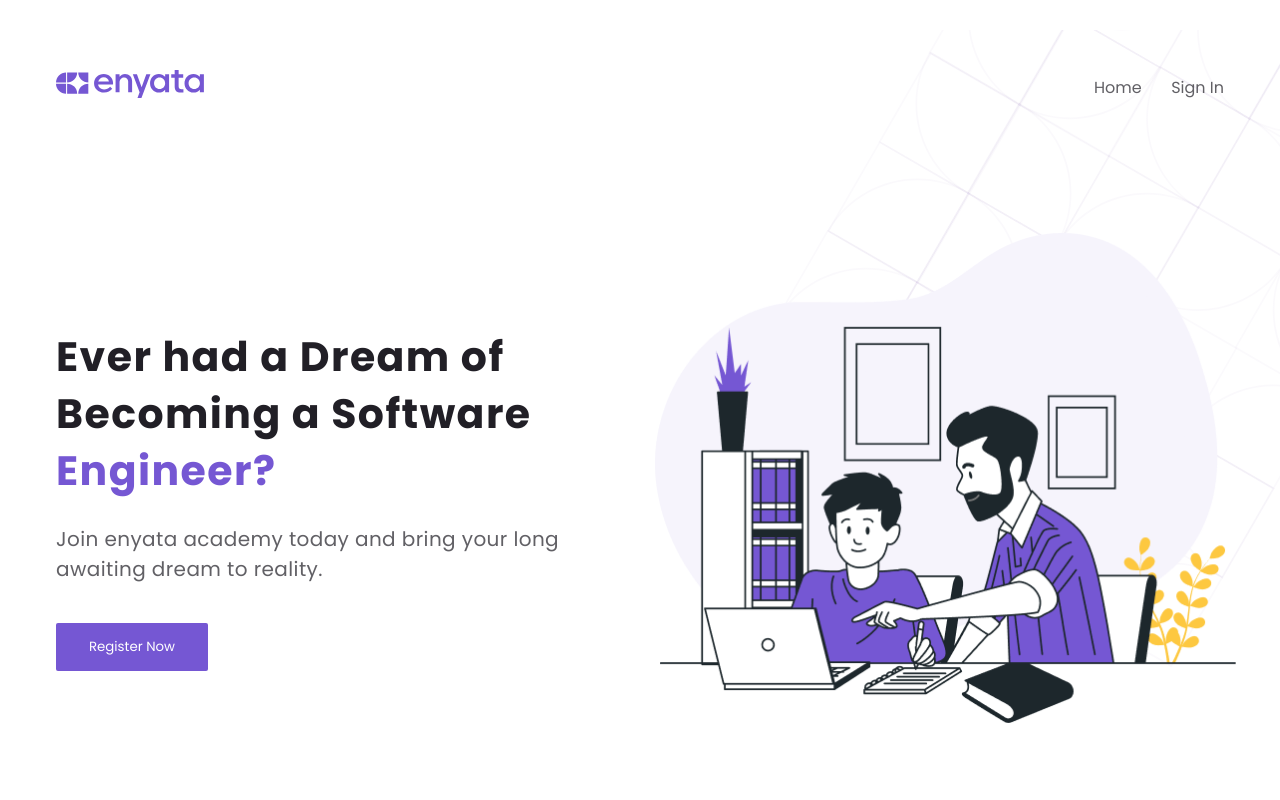
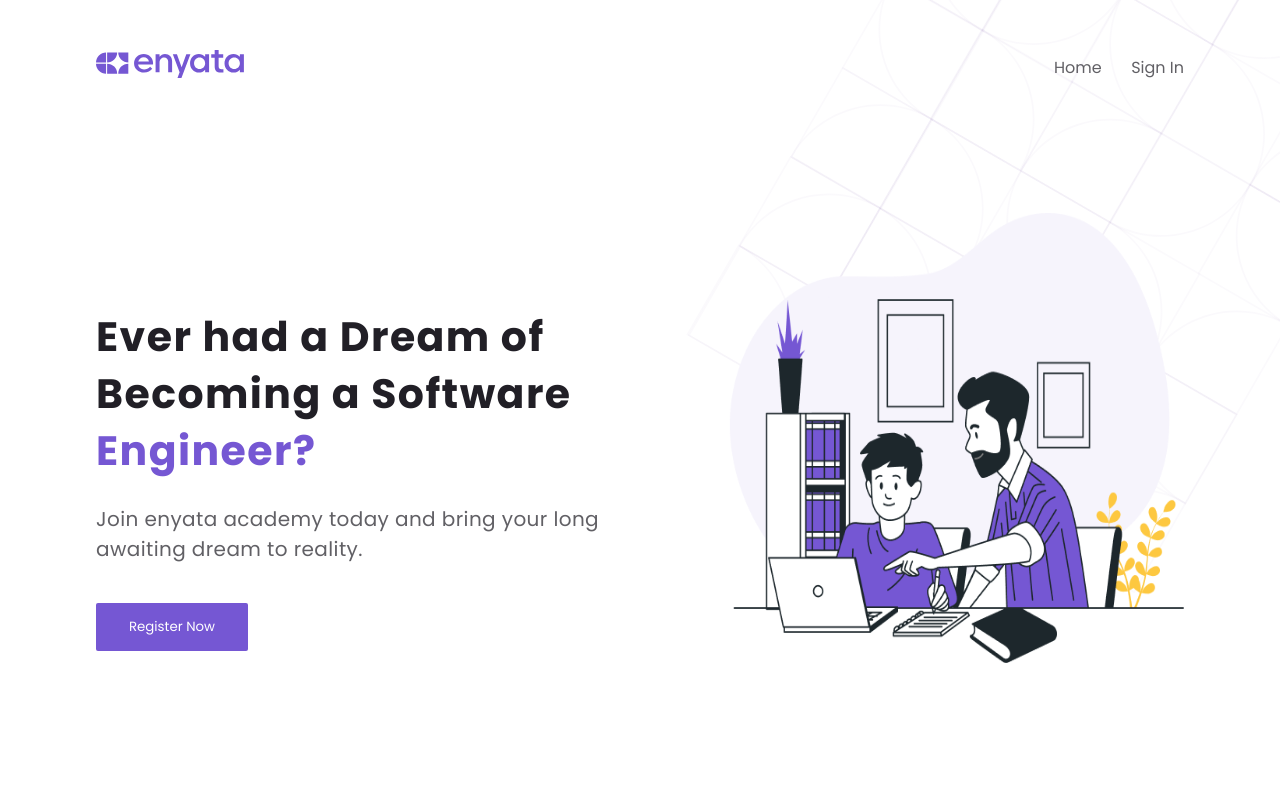
Before and after one commit to DannStormy/enyata-academy-project, a Vue app: page / in a window 1280 px wide. Shown: the top 800 px of the page. Built offline with nearby package versions, Linux system fonts and the light colour scheme.

Commit message:
design changes to landing page

```diff
--- a/src/views/LandingPageView.vue
+++ b/src/views/LandingPageView.vue
@@ -93,11 +93,12 @@ export default {
   background: white;
   background-image: url("~@/assets/svgs/background.svg");
   background-repeat: no-repeat;
-  background-position: right -13.82% top 5.94%;
-  padding-top: 70px;
+  /* background-position: right -13.82% top 5.94%; */
+  background-position: right -8% top -10%;
+  padding-top: 50px;
 }
 .container {
-  width: 1168px;
+  width: 85%;
   margin: 0 auto;
 }
 .navbar {
@@ -128,16 +129,17 @@ a {
   text-decoration: none;
 }
 .article {
+  width: 100%;
   display: flex;
   margin-bottom: 134px;
+  justify-content: space-between;
 }
 .left {
   margin-top: 95px;
 }
 .right img {
-  width: 582px;
-  height: 490px;
-  margin-left: -35px;
+  width: 100%;
+  height: 450px;
 }
 .article-bold {
   font-weight: 700;
```
